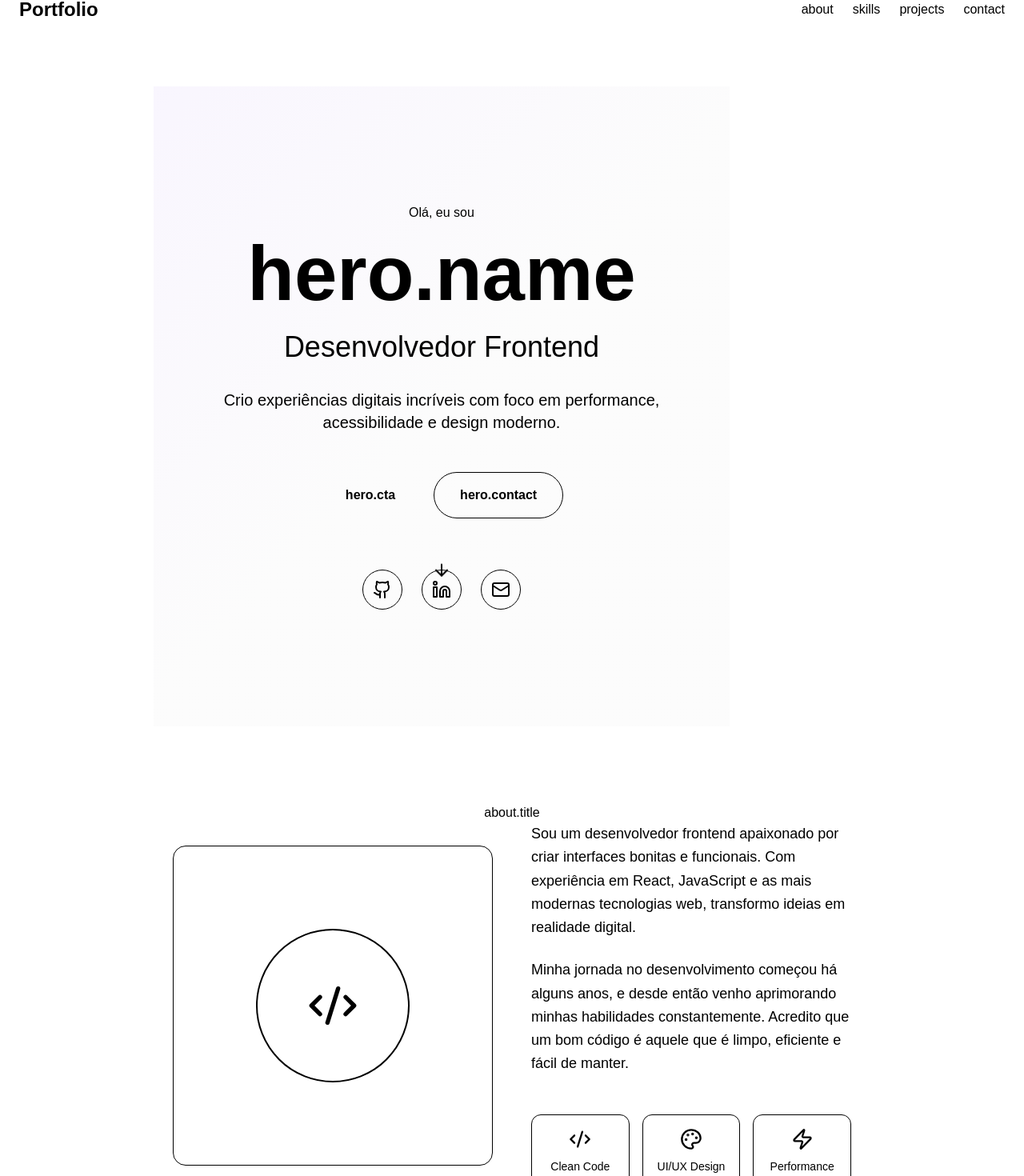
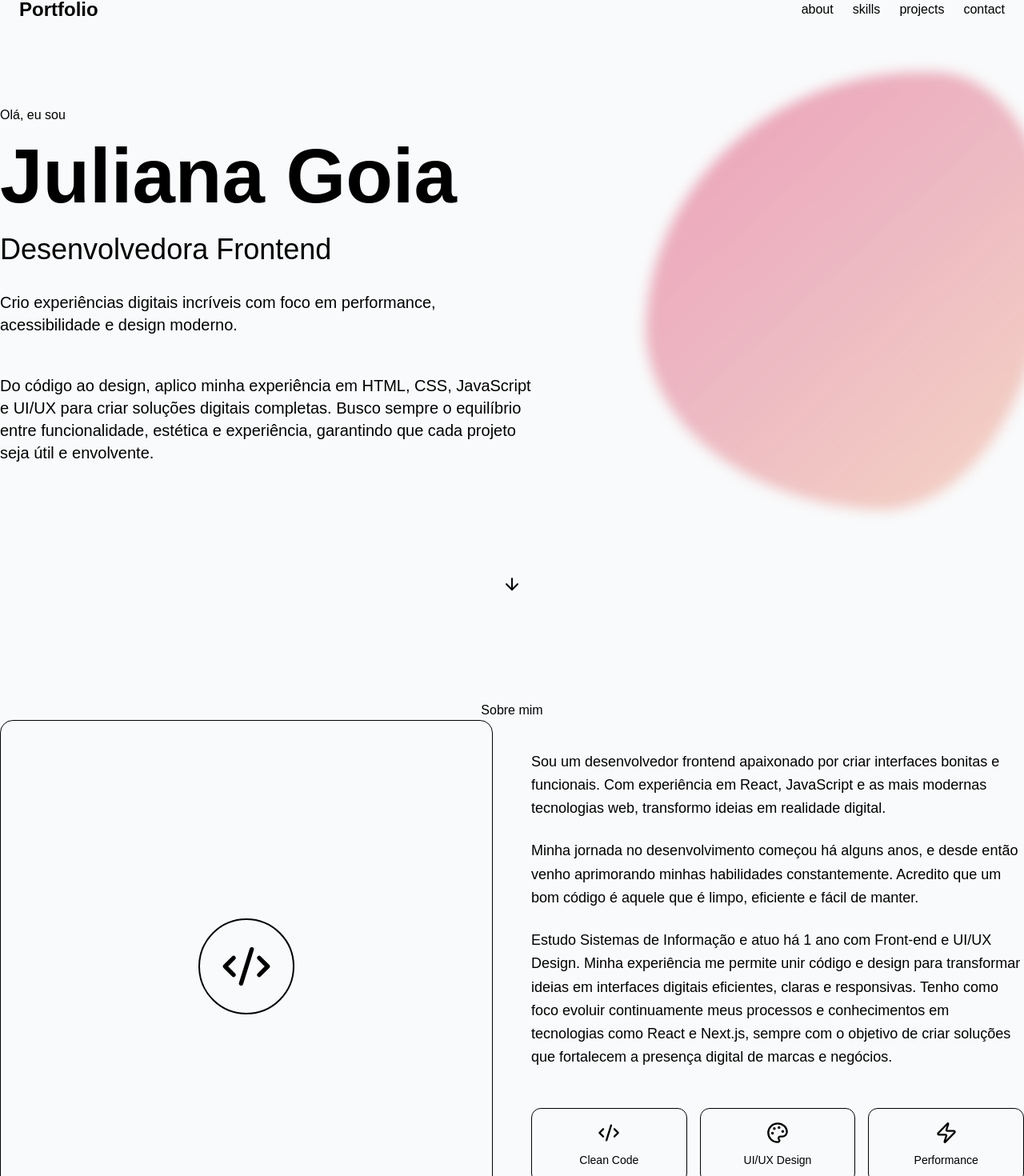
Before and after one commit to julianak-goia/portfolio, a Next.js app: page / in a window 1280 px wide. Shown: the part 20-1490 px from the top of the page at 80% size. Built offline with nearby package versions, Linux system fonts and the light colour scheme; what @radix-ui/themes would draw is missing.

Commit message:
ajustando hero about e animações

```diff
--- a/src/app/globals.css
+++ b/src/app/globals.css
@@ -1,6 +1,5 @@
 @import "tailwindcss";
 /* @import url('https://fonts.googleapis.com/css2?family=Space+Grotesk:wght@400;500;600;700&family=Inter:wght@300;400;500;600&display=swap'); */
-
 
 :root {
   --background: #ffffff;
@@ -36,9 +35,21 @@
   --radius: 0.75rem;
 
   /* Custom tokens */
-  --gradient-hero: linear-gradient(135deg, hsl(262 83% 58% / 0.08) 0%, hsl(0 0% 98%) 50%);
-  --gradient-card: linear-gradient(145deg, hsl(0 0% 100%) 0%, hsl(260 30% 98%) 100%);
-  --gradient-text: linear-gradient(135deg, hsl(262 83% 58%) 0%, hsl(280 70% 65%) 100%);
+  --gradient-hero: linear-gradient(
+    135deg,
+    hsl(262 83% 58% / 0.08) 0%,
+    hsl(0 0% 98%) 50%
+  );
+  --gradient-card: linear-gradient(
+    145deg,
+    hsl(0 0% 100%) 0%,
+    hsl(260 30% 98%) 100%
+  );
+  --gradient-text: linear-gradient(
+    135deg,
+    hsl(262 83% 58%) 0%,
+    hsl(280 70% 65%) 100%
+  );
   --glow-primary: 0 0 60px hsl(262 83% 58% / 0.2);
   --shadow-card: 0 4px 24px hsl(222 47% 11% / 0.08);
 
@@ -72,11 +83,6 @@ body {
   font-family: Arial, Helvetica, sans-serif;
 }
 
-
-
-
-
-
 .dark {
   --background: 222 47% 6%;
   --foreground: 210 40% 98%;
@@ -107,9 +113,21 @@ body {
   --ring: 262 83% 65%;
 
   /* Dark mode custom tokens */
-  --gradient-hero: linear-gradient(135deg, hsl(262 83% 65% / 0.15) 0%, hsl(222 47% 6%) 50%);
-  --gradient-card: linear-gradient(145deg, hsl(222 47% 10%) 0%, hsl(222 47% 8%) 100%);
-  --gradient-text: linear-gradient(135deg, hsl(262 83% 65%) 0%, hsl(280 70% 75%) 100%);
+  --gradient-hero: linear-gradient(
+    135deg,
+    hsl(262 83% 65% / 0.15) 0%,
+    hsl(222 47% 6%) 50%
+  );
+  --gradient-card: linear-gradient(
+    145deg,
+    hsl(222 47% 10%) 0%,
+    hsl(222 47% 8%) 100%
+  );
+  --gradient-text: linear-gradient(
+    135deg,
+    hsl(262 83% 65%) 0%,
+    hsl(280 70% 75%) 100%
+  );
   --glow-primary: 0 0 60px hsl(262 83% 65% / 0.3);
   --shadow-card: 0 4px 24px hsl(222 47% 4% / 0.5);
 
@@ -199,7 +217,6 @@ body {
 }
 
 @keyframes float {
-
   0%,
   100% {
     transform: translateY(0);
@@ -338,3 +355,28 @@ body {
 .animation-delay-600 {
   transition-delay: 600ms;
 }
+
+/* Animação para o Orb flutuante */
+@keyframes orb-float {
+  0%,
+  100% {
+    transform: translate(0, 0) rotate(0deg);
+    border-radius: 60% 40% 30% 70% / 60% 30% 70% 40%;
+  }
+  25% {
+    transform: translate(20px, -20px) rotate(5deg);
+    border-radius: 40% 60% 50% 50% / 50% 60% 40% 60%;
+  }
+  50% {
+    transform: translate(0, -30px) rotate(-5deg);
+    border-radius: 50% 50% 60% 40% / 40% 50% 60% 50%;
+  }
+  75% {
+    transform: translate(-20px, -20px) rotate(3deg);
+    border-radius: 70% 30% 40% 60% / 60% 40% 60% 40%;
+  }
+}
+
+.animate-orb-float {
+  animation: orb-float 8s ease-in-out infinite;
+}
--- a/src/app/page.jsx
+++ b/src/app/page.jsx
@@ -7,25 +7,19 @@ import { Projects } from "@/components/Projects/Projects";
 import { Skills } from "@/components/Skills/Skills";
 import "@radix-ui/themes/styles.css";
 
-
 export default function Home() {
   return (
-    <div className="flex min-h-screen items-center justify-center">
-      <main className="flex min-h-screen w-full max-w-5xl flex-col items-center justify-between py-32 px-16 sm:items-start ">
-        <Navbar/>
-
-
-        <Hero/>
-        <About/>
-        <Skills/>
-        <Projects/>
-        <Contact/>
-        <Footer/>
-
-
-
-
-      </main>
+    // container mx-auto
+    <div className="flex flex-col min-h-screen items-center justify-center bg-gray-50 container mx-auto">
+      {/* <main className="flex min-h-screen w-full max-w-6xl flex-col items-center justify-between py-32 px-16 sm:items-start ">
+         </main> */}
+      <Navbar />
+      <Hero />
+      <About />
+      {/* <Skills /> */}
+      <Projects />
+      <Contact />
+      <Footer />
     </div>
   );
 }
--- a/src/components/About/About.jsx
+++ b/src/components/About/About.jsx
@@ -1,8 +1,8 @@
-'use client'
+"use client";
 
 // import { useLanguage } from '@/i18n/LanguageContext';
-import { useScrollReveal } from '@/hooks/useScrollReveal';
-import { Code2, Palette, Zap } from 'lucide-react';
+import { useScrollReveal } from "@/hooks/useScrollReveal";
+import { Code2, Palette, Zap } from "lucide-react";
 
 export const About = () => {
   //   const { t } = useLanguage();
@@ -11,31 +11,33 @@ export const About = () => {
   const { ref: textRef, isRevealed: textRevealed } = useScrollReveal();
 
   const highlights = [
-    { icon: Code2, title: 'Clean Code', color: 'text-primary' },
-    { icon: Palette, title: 'UI/UX Design', color: 'text-primary' },
-    { icon: Zap, title: 'Performance', color: 'text-primary' },
+    { icon: Code2, title: "Clean Code", color: "text-primary" },
+    { icon: Palette, title: "UI/UX Design", color: "text-primary" },
+    { icon: Zap, title: "Performance", color: "text-primary" },
   ];
 
   return (
     <section id="about" className="py-24 relative">
-      <div className="container mx-auto px-6">
-        <div className="max-w-4xl mx-auto">
       <h2
         ref={titleRef}
-            className={`section-title text-center scroll-reveal ${titleRevealed ? 'revealed' : ''}`}
+        className={`section-title text-center scroll-reveal ${
+          titleRevealed ? "revealed" : ""
+        }`}
       >
-            <span className="text-gradient">about.title</span>
+        <span className="text-gradient">Sobre mim</span>
       </h2>
 
       <div className="grid md:grid-cols-2 gap-12 items-center">
         {/* Image/Avatar placeholder */}
         <div
           ref={imageRef}
-              className={`relative scroll-reveal-left ${imageRevealed ? 'revealed' : ''}`}
+          className={`relative scroll-reveal-left ${
+            imageRevealed ? "revealed" : ""
+          }`}
         >
           <div className="aspect-square rounded-2xl card-gradient border border-border overflow-hidden">
             <div className="w-full h-full bg-gradient-to-br from-primary/10 to-transparent flex items-center justify-center">
-                  <div className="w-48 h-48 rounded-full bg-primary/10 border-2 border-primary/30 flex items-center justify-center">
+              <div className="w-30 h-30 rounded-full bg-primary/10 border-2 border-primary/30 flex items-center justify-center">
                 <Code2 size={64} className="text-primary" />
               </div>
             </div>
@@ -48,13 +50,28 @@ export const About = () => {
         {/* Text content */}
         <div
           ref={textRef}
-              className={`space-y-6 scroll-reveal-right ${textRevealed ? 'revealed' : ''}`}
+          className={`space-y-6 scroll-reveal-right ${
+            textRevealed ? "revealed" : ""
+          }`}
         >
           <p className="text-lg text-muted-foreground leading-relaxed">
-                Sou um desenvolvedor frontend apaixonado por criar interfaces bonitas e funcionais. Com experiência em React, JavaScript e as mais modernas tecnologias web, transformo ideias em realidade digital.
+            Sou um desenvolvedor frontend apaixonado por criar interfaces
+            bonitas e funcionais. Com experiência em React, JavaScript e as mais
+            modernas tecnologias web, transformo ideias em realidade digital.
           </p>
           <p className="text-lg text-muted-foreground leading-relaxed">
-                Minha jornada no desenvolvimento começou há alguns anos, e desde então venho aprimorando minhas habilidades constantemente. Acredito que um bom código é aquele que é limpo, eficiente e fácil de manter.
+            Minha jornada no desenvolvimento começou há alguns anos, e desde
+            então venho aprimorando minhas habilidades constantemente. Acredito
+            que um bom código é aquele que é limpo, eficiente e fácil de manter.
+          </p>
+          <p className="text-lg text-muted-foreground leading-relaxed">
+            Estudo Sistemas de Informação e atuo há 1 ano com Front-end e UI/UX
+            Design. Minha experiência me permite unir código e design para
+            transformar ideias em interfaces digitais eficientes, claras e
+            responsivas. Tenho como foco evoluir continuamente meus processos e
+            conhecimentos em tecnologias como React e Next.js, sempre com o
+            objetivo de criar soluções que fortalecem a presença digital de
+            marcas e negócios.
           </p>
 
           {/* Highlights */}
@@ -65,11 +82,11 @@ export const About = () => {
                 className="text-center p-4 rounded-xl card-gradient border border-border hover:border-primary/50 transition-all duration-300 hover:scale-105"
               >
                 <item.icon className={`mx-auto mb-2 ${item.color}`} size={28} />
-                    <span className="text-sm font-medium text-foreground">{item.title}</span>
+                <span className="text-sm font-medium text-foreground">
+                  {item.title}
+                </span>
               </div>
             ))}
-              </div>
-            </div>
           </div>
         </div>
       </div>
--- /dev/null
+++ b/src/components/AnimatedOrb/AnimatedOrb.jsx
@@ -0,0 +1,19 @@
+const AnimatedOrb = () => {
+  return (
+    <div
+      className="absolute w-[350px] h-[400px] md:w-[450px] md:h-[500px] lg:w-[500px] lg:h-[550px]
+                 animate-orb-float blur-sm"
+      style={{
+        background: `linear-gradient(
+          135deg,
+          hsl(340 65% 75% / 0.9) 0%,
+          hsl(350 60% 80% / 0.85) 50%,
+          hsl(20 70% 85% / 0.9) 100%
+        )`,
+        borderRadius: "60% 40% 30% 70% / 60% 30% 70% 40%",
+      }}
+    />
+  );
+};
+
+export default AnimatedOrb;
--- a/src/components/Contact/Contact.jsx
+++ b/src/components/Contact/Contact.jsx
@@ -1,39 +1,43 @@
-'use client'
+"use client";
 
 // import { useLanguage } from '@/i18n/LanguageContext';
-import { useScrollReveal } from '@/hooks/useScrollReveal';
-import { Mail, Github, Linkedin, Twitter, Send } from 'lucide-react';
+import { useScrollReveal } from "@/hooks/useScrollReveal";
+import { Mail, Github, Linkedin, Twitter, Send } from "lucide-react";
 
 const socialLinks = [
-  { icon: Github, href: 'https://github.com', label: 'GitHub' },
-  { icon: Linkedin, href: 'https://linkedin.com', label: 'LinkedIn' },
-  { icon: Twitter, href: 'https://twitter.com', label: 'Twitter' },
+  { icon: Github, href: "https://github.com", label: "GitHub" },
+  { icon: Linkedin, href: "https://linkedin.com", label: "LinkedIn" },
+  { icon: Twitter, href: "https://twitter.com", label: "Twitter" },
 ];
 
 export const Contact = () => {
-//   const { t } = useLanguage();
+  //   const { t } = useLanguage();
   const { ref: titleRef, isRevealed: titleRevealed } = useScrollReveal();
   const { ref: ctaRef, isRevealed: ctaRevealed } = useScrollReveal();
   const { ref: socialRef, isRevealed: socialRevealed } = useScrollReveal();
 
   return (
-    <section id="contact" className="py-24 bg-secondary/30">
+    <section id="contact" className="py-24 w-full bg-secondary/30">
       <div className="container mx-auto px-6">
         <div className="max-w-2xl mx-auto text-center">
-          <div ref={titleRef} className={`scroll-reveal ${titleRevealed ? 'revealed' : ''}`}>
+          <div
+            ref={titleRef}
+            className={`scroll-reveal ${titleRevealed ? "revealed" : ""}`}
+          >
             <h2 className="section-title">
               <span className="text-gradient">contact.title</span>
             </h2>
             <p className="text-xl text-muted-foreground mb-4">
               contact.subtitle
             </p>
-            <p className="text-muted-foreground mb-12">
-              contact.description
-            </p>
+            <p className="text-muted-foreground mb-12">contact.description</p>
           </div>
 
           {/* Email CTA */}
-          <div ref={ctaRef} className={`scroll-reveal-scale ${ctaRevealed ? 'revealed' : ''}`}>
+          <div
+            ref={ctaRef}
+            className={`scroll-reveal-scale ${ctaRevealed ? "revealed" : ""}`}
+          >
             <a
               href="mailto:seuemail@example.com"
               className="inline-flex items-center gap-3 px-8 py-4 bg-primary text-primary-foreground font-semibold rounded-full hover:glow transition-all duration-300 hover:scale-105 mb-12"
@@ -45,7 +49,10 @@ export const Contact = () => {
           </div>
 
           {/* Social Links */}
-          <div ref={socialRef} className={`scroll-reveal ${socialRevealed ? 'revealed' : ''}`}>
+          <div
+            ref={socialRef}
+            className={`scroll-reveal ${socialRevealed ? "revealed" : ""}`}
+          >
             <p className="text-sm text-muted-foreground mb-4">contact.social</p>
             <div className="flex items-center justify-center gap-4">
               {socialLinks.map((social, index) => (
--- a/src/components/Hero/Hero.jsx
+++ b/src/components/Hero/Hero.jsx
@@ -1,40 +1,65 @@
 // import { useLanguage } from '@/i18n/LanguageContext';
-import { ArrowDown, Github, Linkedin, Mail } from 'lucide-react';
+import { ArrowDown, Github, Linkedin, Mail } from "lucide-react";
+import AnimatedOrb from "../AnimatedOrb/AnimatedOrb";
 
 export const Hero = () => {
   // const { t } = useLanguage();
 
   return (
-    <section className="min-h-screen flex items-center justify-center relative overflow-hidden">
+    <section className="min-h-screen w-full flex items-center justify-between relative overflow-hidden">
       {/* Background gradient */}
-      <div
+      {/* <div
         className="absolute inset-0 opacity-60"
-        style={{ background: 'var(--gradient-hero)' }}
-      />
+        style={{ background: "var(--gradient-hero)" }}
+      /> */}
 
       {/* Floating orbs */}
-      <div className="absolute top-1/4 left-1/4 w-64 h-64 bg-primary/10 rounded-full blur-3xl animate-float" />
-      <div className="absolute bottom-1/4 right-1/4 w-96 h-96 bg-primary/5 rounded-full blur-3xl animate-float animation-delay-400" />
+      {/* <div className="absolute top-1/4 left-1/4 w-64 h-64 bg-primary/10 rounded-full blur-3xl animate-float" />
+      <div className="absolute bottom-1/4 right-1/4 w-96 h-96 bg-primary/5 rounded-full blur-3xl animate-float animation-delay-400" /> */}
 
-      <div className="container mx-auto px-6 relative z-10">
-        <div className="max-w-4xl mx-auto text-center">
-          <p className="text-primary font-medium mb-4 animate-fade-up opacity-0" style={{ animationDelay: '0.1s', animationFillMode: 'forwards' }}>
+      <div>
+        <p
+          className="text-primary font-medium mb-4 animate-fade-up opacity-0"
+          style={{ animationDelay: "0.1s", animationFillMode: "forwards" }}
+        >
           Olá, eu sou
         </p>
 
-          <h1 className="text-5xl md:text-7xl lg:text-8xl font-display font-bold mb-6 animate-fade-up opacity-0" style={{ animationDelay: '0.2s', animationFillMode: 'forwards' }}>
-            <span className="text-gradient">hero.name</span>
+        <h1
+          className="text-5xl md:text-7xl lg:text-8xl font-display font-bold mb-6 animate-fade-up opacity-0"
+          style={{ animationDelay: "0.2s", animationFillMode: "forwards" }}
+        >
+          <span className="text-gradient">Juliana Goia</span>
         </h1>
 
-          <h2 className="text-2xl md:text-3xl lg:text-4xl text-muted-foreground font-display mb-8 animate-fade-up opacity-0" style={{ animationDelay: '0.3s', animationFillMode: 'forwards' }}>
-            Desenvolvedor Frontend
+        <h2
+          className="text-2xl md:text-3xl lg:text-4xl text-muted-foreground font-display mb-8 animate-fade-up opacity-0"
+          style={{ animationDelay: "0.3s", animationFillMode: "forwards" }}
+        >
+          Desenvolvedora Frontend
         </h2>
 
-          <p className="text-lg md:text-xl text-muted-foreground max-w-2xl mx-auto mb-12 animate-fade-up opacity-0" style={{ animationDelay: '0.4s', animationFillMode: 'forwards' }}>
-            Crio experiências digitais incríveis com foco em performance, acessibilidade e design moderno.
+        <p
+          className="text-lg md:text-xl text-muted-foreground max-w-2xl mx-auto mb-12 animate-fade-up opacity-0"
+          style={{ animationDelay: "0.4s", animationFillMode: "forwards" }}
+        >
+          Crio experiências digitais incríveis com foco em performance,
+          acessibilidade e design moderno.
+        </p>
+        <p
+          className="text-lg md:text-xl text-muted-foreground max-w-2xl mx-auto mb-12 animate-fade-up opacity-0"
+          style={{ animationDelay: "0.4s", animationFillMode: "forwards" }}
+        >
+          Do código ao design, aplico minha experiência em HTML, CSS, JavaScript
+          e UI/UX para criar soluções digitais completas. Busco sempre o
+          equilíbrio entre funcionalidade, estética e experiência, garantindo
+          que cada projeto seja útil e envolvente.
         </p>
 
-          <div className="flex flex-col sm:flex-row items-center justify-center gap-4 mb-16 animate-fade-up opacity-0" style={{ animationDelay: '0.5s', animationFillMode: 'forwards' }}>
+        {/* <div
+          className="flex flex-col sm:flex-row items-center justify-center gap-4 mb-16 animate-fade-up opacity-0"
+          style={{ animationDelay: "0.5s", animationFillMode: "forwards" }}
+        >
           <a
             href="#projects"
             className="px-8 py-4 bg-primary text-primary-foreground font-semibold rounded-full hover:glow transition-all duration-300 hover:scale-105"
@@ -47,10 +72,13 @@ export const Hero = () => {
           >
             hero.contact
           </a>
-          </div>
+        </div> */}
 
         {/* Social Links */}
-          <div className="flex items-center justify-center gap-6 animate-fade-up opacity-0" style={{ animationDelay: '0.6s', animationFillMode: 'forwards' }}>
+        {/* <div
+          className="flex items-center justify-center gap-6 animate-fade-up opacity-0"
+          style={{ animationDelay: "0.6s", animationFillMode: "forwards" }}
+        >
           <a
             href="https://github.com"
             target="_blank"
@@ -73,6 +101,32 @@ export const Hero = () => {
           >
             <Mail size={24} />
           </a>
+        </div> */}
+      </div>
+      {/* Right Content - Photo with Orb */}
+      <div
+        className="flex items-center justify-center relative animate-fade-up opacity-0"
+        style={{ animationDelay: "0.3s", animationFillMode: "forwards" }}
+      >
+        {/* Animated Orb */}
+        <AnimatedOrb />
+
+        {/* Profile Photo Placeholder */}
+        <div className="relative z-10 w-[280px] h-[350px] md:w-[350px] md:h-[420px] lg:w-[400px] lg:h-[480px]">
+          {/* <div
+                className="w-full h-full rounded-3xl bg-gradient-to-br from-muted to-secondary
+                           flex items-center justify-center overflow-hidden shadow-2xl"
+              >
+                {/* Replace this div with your actual photo
+                <div className="text-center p-8">
+                  <div className="w-24 h-24 mx-auto mb-4 rounded-full bg-primary/20 flex items-center justify-center">
+                    <span className="text-4xl">📷</span>
+                  </div>
+                  <p className="text-muted-foreground text-sm">
+                    Adicione sua foto aqui
+                  </p>
+                </div>
+              </div> */}
         </div>
       </div>
 
@@ -80,7 +134,6 @@ export const Hero = () => {
       <div className="absolute bottom-8 left-1/2 -translate-x-1/2 animate-bounce">
         <ArrowDown className="text-muted-foreground" size={24} />
       </div>
-      </div>
     </section>
   );
 };
```
Also changed, not shown: src/components/Footer/Footer.jsx (+4 -3 lines), src/components/Navbar/Navbar.jsx (+16 -12 lines), src/components/Projects/Projects.jsx (+43 -38 lines), src/components/Skills/Skills.jsx (+25 -20 lines). Lines whose indentation alone changed are shown as unchanged.
